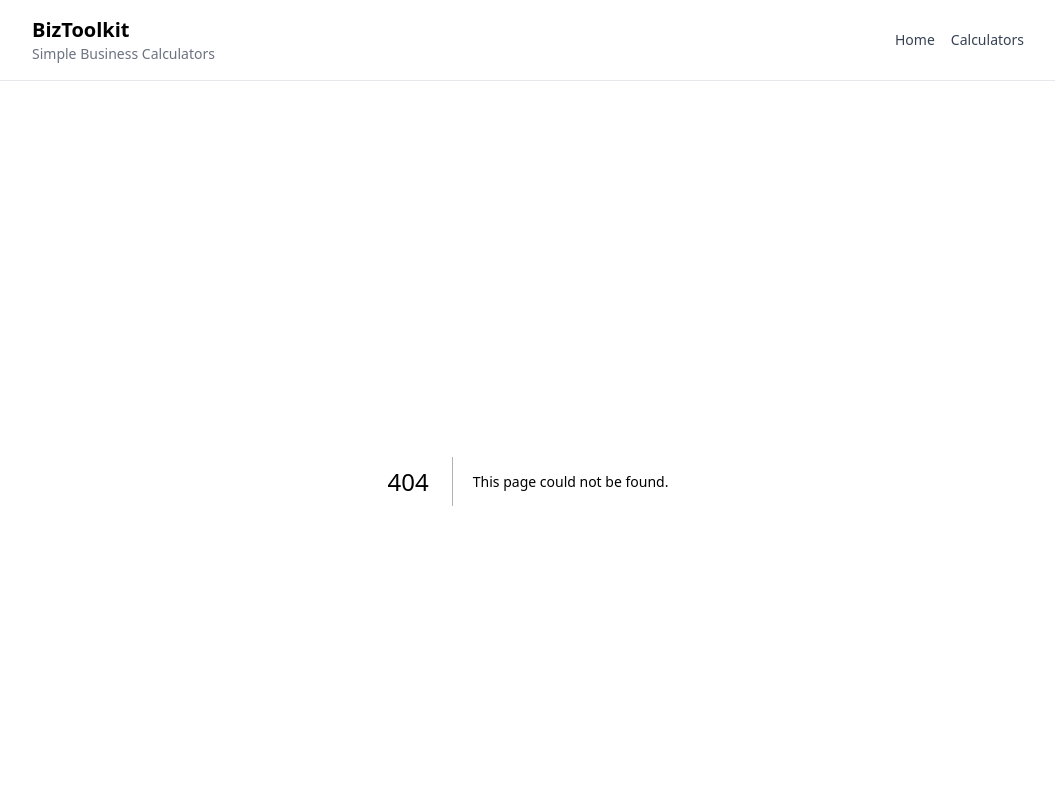
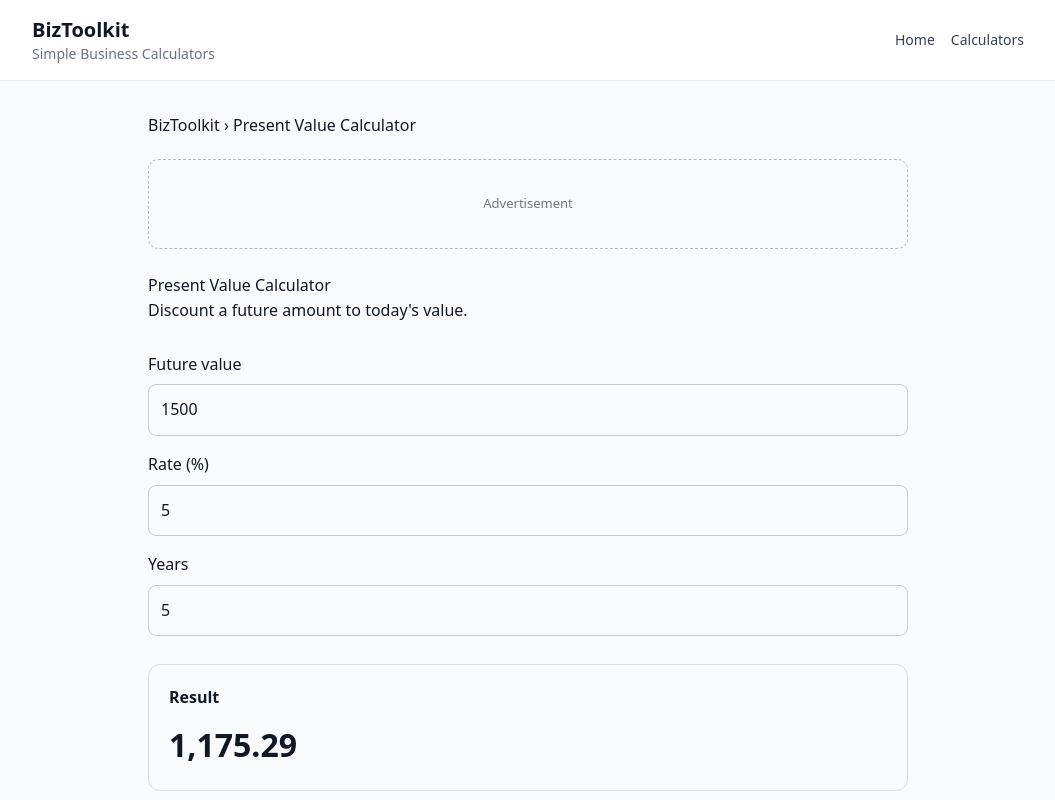
Before and after one commit to wakilmustaqeem/biztoolkit, a Next.js app: page /present-value-calculator in a window 1280 px wide. Before the commit this address had no page. Shown: the top 800 px of the page, without its empty margins (112-1167 px from the left). Built offline with nearby package versions, Linux system fonts and the light colour scheme.

Commit message:
feat: add present value calculator route

```diff
--- /dev/null
+++ b/app/present-value-calculator/page.tsx
@@ -0,0 +1,4 @@
+import type { Metadata } from "next";
+import BusinessCalculator from "@/components/business-calculator";
+export const metadata: Metadata = { title: "Present Value Calculator", description: "Calculate the present value of a future amount.", alternates: { canonical: "/present-value-calculator" } };
+export default function Page(){return <BusinessCalculator slug="present-value-calculator"/>}
```
